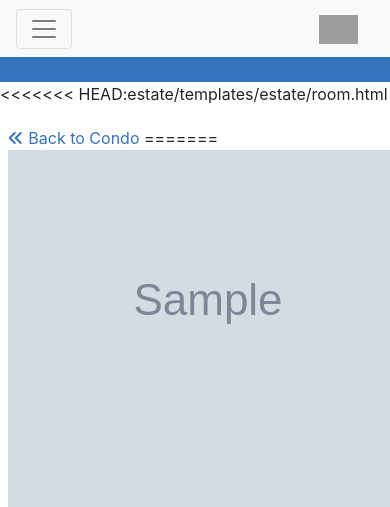
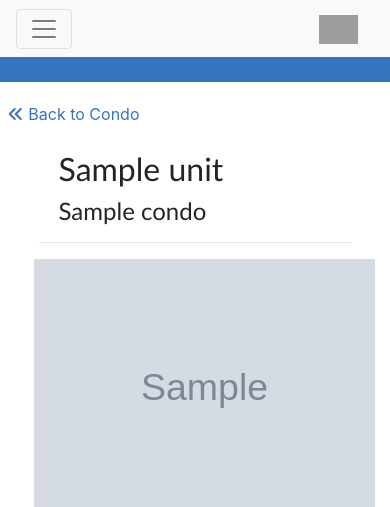
Before and after one commit to WorldClassProgrammers/real-estate-rental, a Django app: page /estate/unit/1/ in a window 390 px wide. Shown: the top 507 px of the page. Run offline with Django 3.2, Linux system fonts and the light colour scheme; tables that the repository leaves empty hold one stand-in row (values such as "Sample post"); grey boxes marked "Sample" are stand-in pictures; some libraries are stand-ins or nearby versions; some web fonts are replaced; grey boxes are pictures that could not be loaded.

Commit message:
fix bug from refactoring and merge
- fix ui/link error at unit_listing.html
- refactoring 'room' to 'unit' from ui branch
- fix branchs conflict
- fix ui-bug at navbar.html

```diff
--- a/estate/models/unit.py
+++ b/estate/models/unit.py
@@ -26,10 +26,10 @@ class Unit(models.Model):
         return self.title
 
     def get_images_url(self):  # id base 0
-        room_images = self.roomimages_set.all()
+        unit_images = self.unitimages_set.all()
         img_list = []
-        for i in range(1, room_images.count()):
-            img_list.append(room_images[i].image.url.replace('/estate', '', 1))
+        for i in range(1, unit_images.count()):
+            img_list.append(unit_images[i].image.url.replace('/estate', '', 1))
         return img_list
 
     def get_images(self):
--- a/estate/templates/estate/search_results.html
+++ b/estate/templates/estate/search_results.html
@@ -13,7 +13,7 @@
         <div class="container" id="search_container">
             <h3>
                 {% if request.method == 'GET' %}
-                    {% if condo_result or room_result %}
+                    {% if condo_result or unit_result %}
                         Search results for "{{ keywords }}"
                     {% else %}
                         Search not found
--- a/estate/templates/estate/unit.html
+++ b/estate/templates/estate/unit.html
@@ -1,6 +1,7 @@
 {% extends 'base.html' %}
 {% load static %}
 <html lang="en">
+
 <head>
     <title>{{ unit.unit_number }}</title>
 </head>
@@ -8,64 +9,18 @@
 
 {% block content %}
 
-<<<<<<< HEAD:estate/templates/estate/room.html
 <section id="listing" class="py-4">
     <div style="margin-left: 2%; margin-top: -1%;">
         <a href="{% url 'estate:condo' condo.id %}" id="back_to_condo">
             <i class="fas fa-angle-double-left"></i> Back to Condo
         </a>
-=======
-<section>
-    <div class="row" style="background-color: aqua; width: 100%; margin: 0%;">
-        <div class="col-sm"
-            style="min-height: 360px; background-image: url('{{ unit.get_first_image }}');">
+</section>
 
-        </div>
-        <div class="col-sm"
-            style="font-family: 'Times New Roman', Times, serif; text-align: center; color: white; background-image: url(https://i.pinimg.com/originals/97/42/6e/97426e87ed06da4ac76e704c74a5062b.jpg);">
-            <h2>{{ unit.title }}</h2>
-            <br>
-            <h4>Unit number: {{ unit.number }}</h4>
-            <table class="table table-borderless" style="font-family: 'Times New Roman', Times, serif; color: white;">
-                <thead>
-                    <tr>
-                        <th scope="col"></th>
-                        <th scope="col"></th>
-                        <th scope="col"></th>
-                        <th scope="col"></th>
-                    </tr>
-                </thead>
-                <tbody>
-                    <tr>
-                        <td>Unit size:</td>
-                        <td>{{ unit.area }} m²</td>
-                        <td>Floor level:</td>
-                        <td>{{ unit.floor_number }}</td>
-                    </tr>
-                    <tr>
-                        <td><i class="fas fa-bed"></i></td>
-                        <td>{{ unit.number_of_bedroom }}</td>
-                        <td><i class="fas fa-bath"></i></td>
-                        <td>{{ unit.number_of_bathroom }}</td>
-                    </tr>
-                    <tr>
-                        <td>For rent:</td>
-                        <td>{{ unit.price_for_rent }} ฿</td>
-                        <td>For sale:</td>
-                        <td>{{ unit.price_for_sell }} ฿</td>
-                    </tr>
-                </tbody>
-                </table>
-            </table>
-        </div>
->>>>>>> iteration02:estate/templates/estate/unit.html
-    </div>
 <row>
-        <h2
-        style="margin-left: 15%; font-family: 'Gill Sans', 'Gill Sans MT', Calibri, 'Trebuchet MS', sans-serif;">
-        {{ room.title }}</h2>
+    <h2 style="margin-left: 15%; font-family: 'Gill Sans', 'Gill Sans MT', Calibri, 'Trebuchet MS', sans-serif;">
+        {{ unit.title }}</h2>
     <h4 style="margin-left: 15%; font-family: 'Gill Sans', 'Gill Sans MT', Calibri, 'Trebuchet MS', sans-serif;">
-            {{ room.condo }}</h4>
+        {{ unit.condo }}</h4>
     <hr style="margin-left: 10%; margin-right: 10%;">
 </row>
 <!-- Images used to open the lightbox -->
@@ -73,10 +28,10 @@
     <div class="row" style="margin-left: 1%;">
         <div class="col-lg-9">
             <!-- Home Main Image -->
-                <img src="{{ room.get_first_image }}"" alt="" class=" img-main img-fluid mb-3">
+            <img src="{{ unit.get_first_image }}"" alt="" class=" img-main img-fluid mb-3">
 
             <div class="row mb-5 thumbs">
-                    {% for img_url in room.get_images_url  %}
+                {% for img_url in unit.get_images_url  %}
                 <div class="col-md-2">
                     <a href="{{ img_url }}" data-lightbox="condo-images">
                         <img src="{{ img_url }}" class="img-fluid">
@@ -92,7 +47,7 @@
                     alt="">
                 <div class="card-body">
                     <h5 class="card-title">Property Realtor</h5>
-                        <h6 class="text-primary">{{ room.owner }}</h6>
+                    <h6 class="text-primary">{{ unit.owner }}</h6>
                 </div>
             </div>
             <button class="btn-primary btn-block btn-lg" data-toggle="modal" data-target="#inquiryModal">Make An
@@ -106,19 +61,19 @@
             <ul class="list-group list-group-flush">
                 <li class="list-group-item text-primary">
                     <i class="fas fa-money-check-alt"></i> Rental Price:
-                        <span class="float-right">{{ room.price_for_rent}}฿</span>
+                    <span class="float-right">{{ unit.price_for_rent}}฿</span>
                 </li>
                 <li class="list-group-item text-primary">
                     <i class="fas fa-bed"></i> Bedrooms:
-                        <span class="float-right">{{ room.number_of_bedroom }}</span>
+                    <span class="float-right">{{ unit.number_of_bedroom }}</span>
                 </li>
                 <li class="list-group-item text-primary">
                     <i class="fas fa-bath"></i> Bathrooms:
-                        <span class="float-right">{{ room.number_of_bathroom }}</span>
+                    <span class="float-right">{{ unit.number_of_bathroom }}</span>
                 </li>
                 <li class="list-group-item text-primary">
                     <i class="fas fa-building"></i> Floor number:
-                        <span class="float-right">{{ room.floor_number }}</span>
+                    <span class="float-right">{{ unit.floor_number }}</span>
                 </li>
             </ul>
         </div>
@@ -126,19 +81,19 @@
             <ul class="list-group list-group-flush">
                 <li class="list-group-item text-primary">
                     <i class="fas fa-money-bill-wave"></i> Price for sale:
-                        <span class="float-right">{{ room.price_for_sell }}฿</span>
+                    <span class="float-right">{{ unit.price_for_sell }}฿</span>
                 </li>
                 <li class="list-group-item text-primary">
                     <i class="fas fa-th-large"></i> Square Metres:
-                        <span class="float-right">{{ room.area }} m²</span>
+                    <span class="float-right">{{ unit.area }} m²</span>
                 </li>
                 <li class="list-group-item text-primary">
                     <i class="fas fa-sign"></i> Unit number:
-                        <span class="float-right">{{ room.number }}</span>
+                    <span class="float-right">{{ unit.number }}</span>
                 </li>
                 <li class="list-group-item text-primary">
                     <i class="fas fa-user"></i> Realtor:
-                        <span class="float-right">{{room.owner}}
+                    <span class="float-right">{{unit.owner}}
                     </span>
                 </li>
 
@@ -153,13 +108,14 @@
             Description
         </h5>
         <p>
-                {{ room.description }}
+            {{ unit.description }}
         </p>
     </div>
     <hr style="width: 30%; float: left; margin-left: 15%;">
     <i class="fas fa-ellipsis-h" style="color:gray; padding-left: 4%;"></i>
     <hr style="width: 30%; float: right; margin-right: 15%; margin-left: -10%;">
-        <div class="row" style="margin-top: 4%; padding-left: 10%; font-family: 'Lucida Sans', 'Lucida Sans Regular', 'Lucida Grande', 'Lucida Sans Unicode', Geneva, Verdana, sans-serif;">
+    <div class="row"
+        style="margin-top: 4%; padding-left: 10%; font-family: 'Lucida Sans', 'Lucida Sans Regular', 'Lucida Grande', 'Lucida Sans Unicode', Geneva, Verdana, sans-serif;">
         <div class="row" style="float: left; width: 100%; margin-left: -5%; margin-bottom: 2%;">
             <h5>
                 Amenities
@@ -169,8 +125,8 @@
         {% for value, text in condo.AMENITY_TYPES %}
         <div class="ui_checkbox col-md-6 col-lg-4 mb-4 shadow-sm"
             style="max-width: 300px; margin-right: 5px; background-color: rgb(239, 248, 255);">
-                <input id="id_amenity_{{ forloop.counter0 }}" class="ui_checkbox custom" name="{{ value }}"
-                    type="checkbox" value="{{ value }}" {% if value in condo.amenities %} checked="checked" {% endif %}
+            <input id="id_amenity_{{ forloop.counter0 }}" class="ui_checkbox custom" name="{{ value }}" type="checkbox"
+                value="{{ value }}" {% if value in condo.amenities %} checked="checked" {% endif %}
                 style="pointer-events: none;">
             <span></span>
             <label>{{ text }}</label>
--- a/estate/templates/estate/unit_listing.html
+++ b/estate/templates/estate/unit_listing.html
@@ -4,7 +4,7 @@
 <html lang="en">
 
 <head>
-    <title>Condo Listing</title>
+    <title>Unit Listing</title>
 </head>
 
 {% block content %}
@@ -37,7 +37,7 @@
                         <hr>
                         <div class="row py-2 text-primary">
                             <div class="col-6">
-                                Room Number: {{ result.number }}</div>
+                                Unit Number: {{ result.number }}</div>
                             <div class="col-6">
                                 Availability: {% if result.still_on_contract %} No {% else %} Yes {% endif %}</div>
                         </div>
@@ -49,7 +49,7 @@
                         </div>
                     </div>
                 </div>
-                <a href="{% url 'estate:room' result.condo.id %}">
+                <a href="{% url 'estate:unit' result.id %}">
                     <div class="overlay">
                     </div>
                 </a>
--- a/estate/templates/partials/navbar.html
+++ b/estate/templates/partials/navbar.html
@@ -25,14 +25,14 @@
             {% if user.username %}
             <li class="nav-item">
                 <a class="nav-link" href="###">
-                    <button class="login_button" style="background-color: #e3e3e3;">
+                    <button id="login_button" style="background-color: #e3e3e3;">
                         {{ user.username }}
                     </button>
                 </a>
             </li>
             <li class="nav-item">
                 <a class="nav-link" href="{% url 'logout' %}">
-                    <button class="login_button" style="background-color: #b7efd4;">
+                    <button id="login_button" style="background-color: #b7efd4;">
                         logout
                     </button>
                 </a>
```
Also changed, not shown: estate/templates/estate/upload_index.html (+16 -89 lines). Lines whose indentation alone changed are shown as unchanged.
